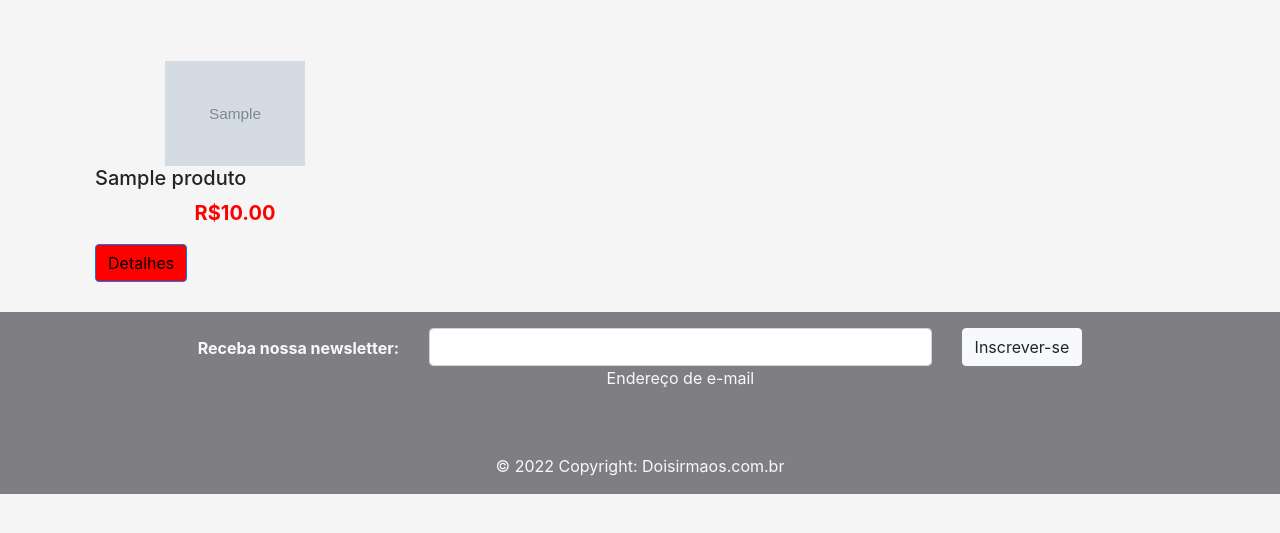
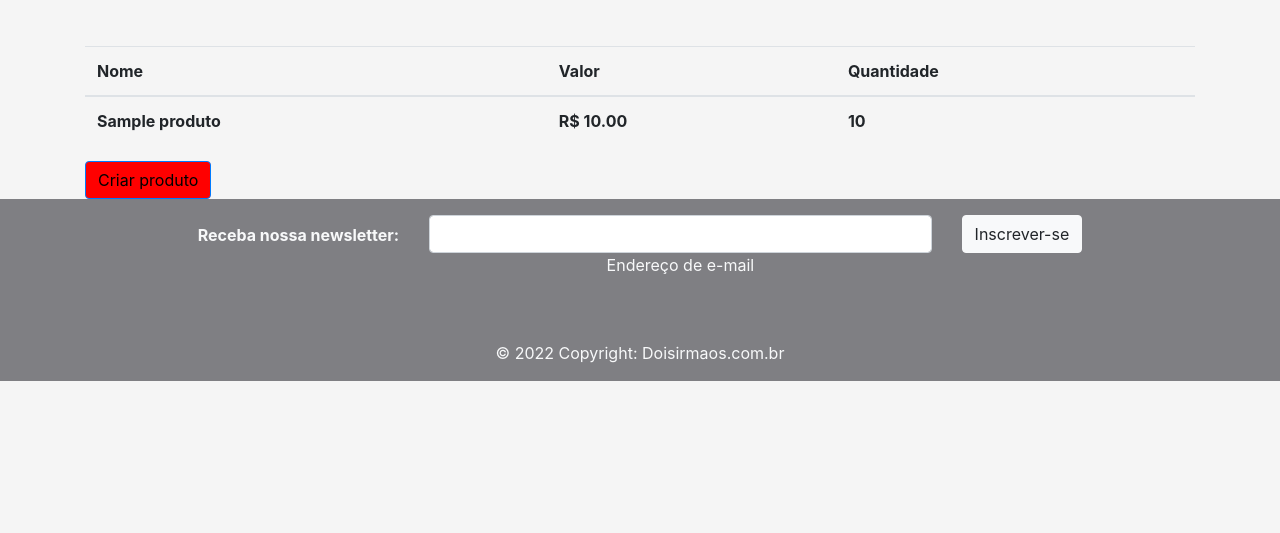
Before and after one commit to biancavn/SistemaDeGerenciamento-master, a Django app: page /estoque/ in a window 1280 px wide. Shown: the part 104-637 px from the top of the page. Run offline with Django 4.2, Linux system fonts and the light colour scheme; the first user in the database is signed in; tables that the repository leaves empty hold one stand-in row (Sample ...); lists and menus that the app fills with data are empty; some libraries are stand-ins or nearby versions; some web fonts are replaced.

Commit message:
Commit -inicio do CRUD e botão criar produto 10:46

```diff
--- a/main/templates/estoque.html
+++ b/main/templates/estoque.html
@@ -5,27 +5,32 @@
 {% block conteudo %}
 
 <section class="container" style="padding-top: 150px;">
-    <div class="row">
-    {% for p in peca %}
-        <div class="col-sm">
-            <div class="local">
-                <a href=" url 'detalhes' p.id %}"> </a>
-                <div style="display: flex; justify-content: center">
-                    <img src="/media/{{ p.imagem }}" width="50%" alt="imagem da peça">
-                </div>
-                <div class="text-down">
-                    <h5 class="nome">{{ p.nome }}</h5>
-                    <p class="peças" style="color: red;"> <b>R${{ p.valor }} </b></p>
-                    <a class="btn btn-primary cor" href="{% url 'detalhes' p.id %}" style="background-color: red;"
-                        role="button">Detalhes
-                    </a>
-                </div>
-            </div>
-        </div>
-    {% endfor %}
+    <table class="table">
+        <thead>
+            <tr>
+                <th scope="col"> Nome </th>
+                <th scope="col"> Valor </th>
+                <th scope="col"> Quantidade</th>
+            </tr>
+        </thead>
+
+        {% for p in peca %}
+
+        <tbody>
+            <tr>
+                <th scope="col">{{ p.nome }}</th>
+                <th scope="col">R$ {{ p.valor }} </th>
+                <th scope="col"> {{p.quantidade_produto}}</th>
+            </tr>
+        </tbody>
+
+        {% endfor %}
+    </table>
     </div>
+    <a class="btn btn-primary cor" href="{% url 'addproduto' %}" style="background-color: red;"
+        role="button">Criar produto
+    </a>
 </section>
 
 
-
 {% endblock %}
--- a/main/templates/produtos.html
+++ b/main/templates/produtos.html
@@ -26,6 +26,4 @@
     </div>
 </section>
 
-
-
 {% endblock %}
```
